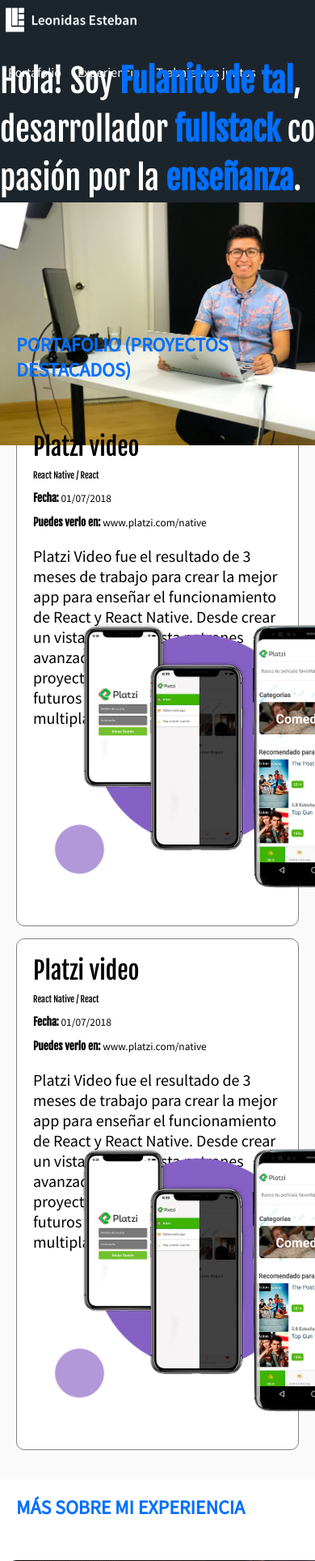
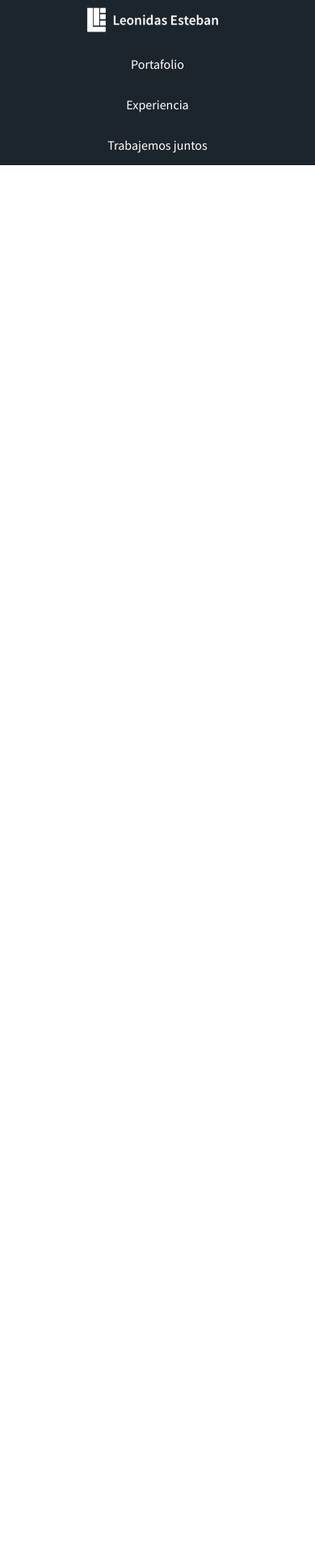
Before and after one commit to RALPwd/ralpwd.github.io, a PHP site: page /PlatziDesarrolloWeb/index.html in a window 390 px wide; the page is wider, and only the part inside the window is pictured. Shown: the top 1928 px of that part at 81% size. After the commit the page ends 204 px from the top of that part, so only its background shows below. Run offline with PHP 8.4, Linux system fonts and the light colour scheme.

Commit message:
Clase 11: Ajustando el header

```diff
--- a/PlatziDesarrolloWeb/css/estilos.css
+++ b/PlatziDesarrolloWeb/css/estilos.css
@@ -128,7 +128,6 @@ figure {
 }
 
 .menu {
-  display: flex;
   height: inherit;
 }
 
@@ -273,6 +272,7 @@ figure {
 
 .container{
   max-width: 1000px;
+  flex: 1;
   margin: 0 auto;
   display: inherit;
   justify-content: inherit;
@@ -287,9 +287,25 @@ figure {
 
 }
 
-@media screen and (max-width: 768px) {
+@media screen and (max-width: 767px) {
   body {
     /* border: 10px red dotted; */
+  }
+  .header {
+    display: block;
+    height: auto;
+  }
+  .header ol{
+    display: initial;
+  }
+  .header ol li {
+    height: 50px;
+  }
+  .header a {
+    justify-content: center;
+  }
+  .header .logo {
+    text-align: center;
   }
 }
 
--- a/PlatziDesarrolloWeb/index.html
+++ b/PlatziDesarrolloWeb/index.html
@@ -30,7 +30,7 @@
       </nav>
     </div>
   </header>
-  <section class="hero">
+  <!-- <section class="hero">
     <div class="container">
       <h1>
         Hola! Soy <strong>Fulanito de tal</strong>,<br> desarrollador <strong>fullstack</strong> con <br> pasión por la <strong>enseñanza</strong>.
@@ -138,6 +138,6 @@
         <p>Designed with love <\3 by <a href="https://twitter.com/thespianartist">@thespianartist</a></p>
       </div>
     </div>
-  </footer>
+  </footer> -->
 </body>
 </html>
```
